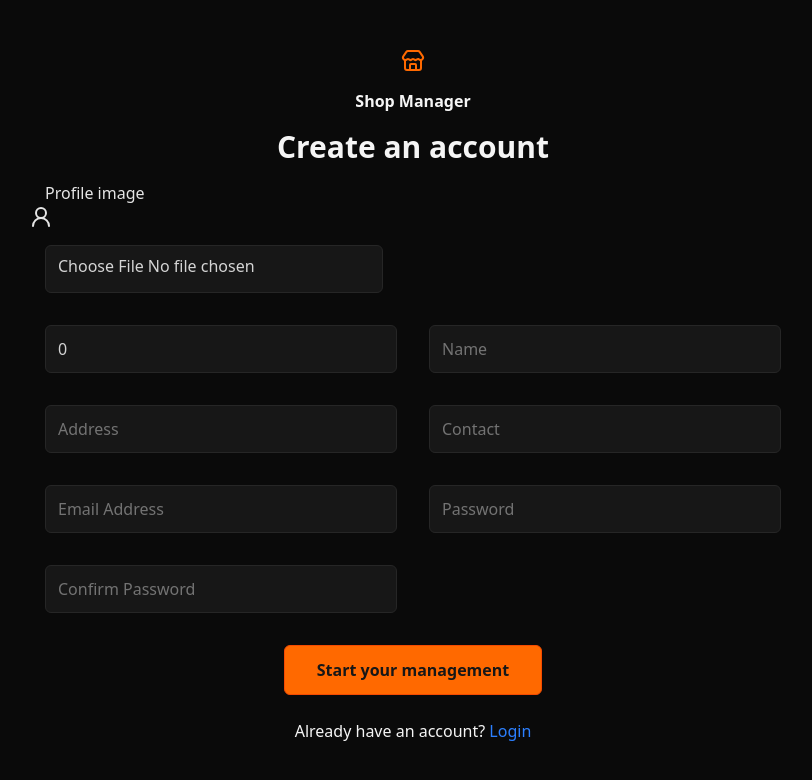
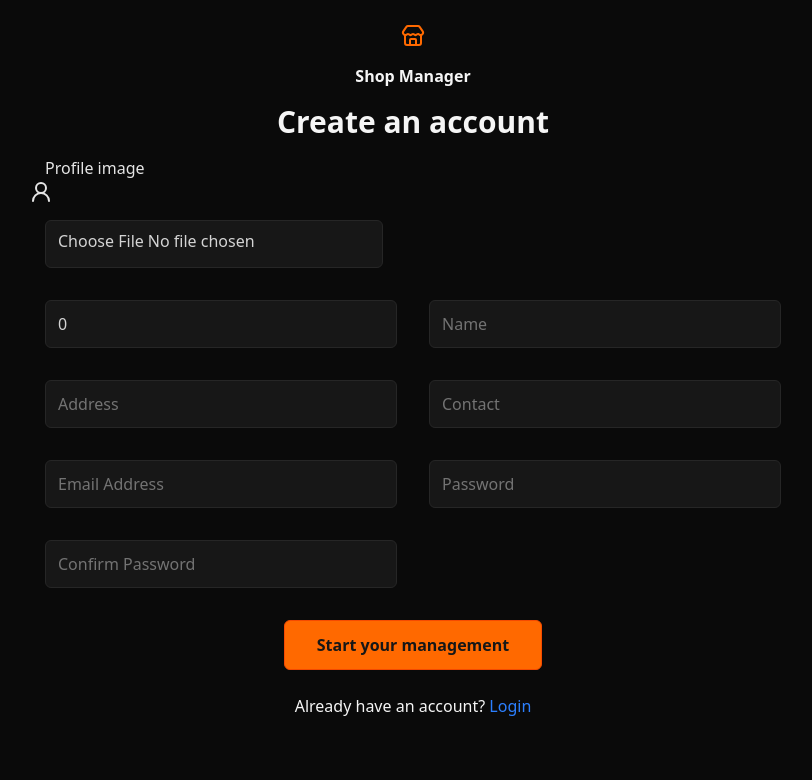
Before and after one commit to ncastellanosort/flowerp, a React (Vite) app: page /signup in a window 1280 px wide. Shown: the top 780 px of the page, without its empty margins (227-1039 px from the left). Built offline with nearby package versions, Linux system fonts and the light colour scheme.

Commit message:
fix: solved marketplace display error

```diff
--- a/src/pages/signup.tsx
+++ b/src/pages/signup.tsx
@@ -43,9 +43,9 @@ function Signup() {
   };
 
     return (
-    <section className="w-full h-screen flex justify-center items-center">
+    <section className="w-full flex justify-center items-center">
       <form className="w-[800px] p-4" onSubmit={handleSubmit}>
-        <Store className="text-orange-500 mx-auto mb-2"/>
+        <Store className="text-orange-500 mx-auto my-2"/>
         <h4 className="text-neutral-100 font-bold pt-2 text-center">
           Shop Manager
         </h4>
```
